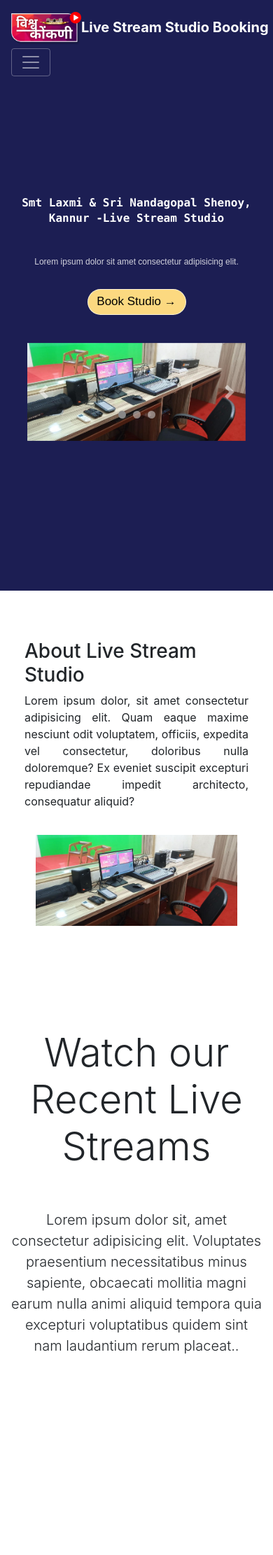
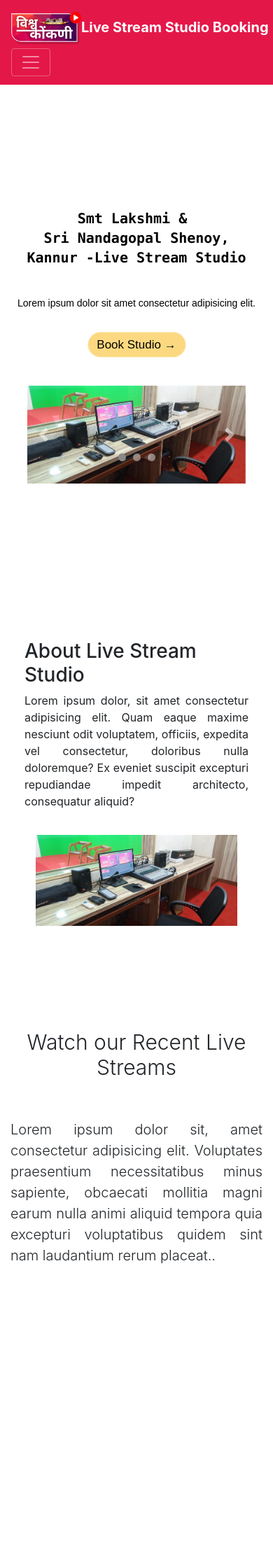
Before and after one commit to nagarajpandith/live-stream-studio-booking, a Django app: page / in a window 390 px wide; the page is wider, and only the part inside the window is pictured. Shown: the top 2222 px of that part at 70% size. Run offline with Django 4.2, Linux system fonts and the light colour scheme; data that the repository does not hold is empty; some libraries are stand-ins or nearby versions.

Commit message:
Responsiveness and created contact form

```diff
--- a/static/css/styles.css
+++ b/static/css/styles.css
@@ -1,3 +1,9 @@
+:root {
+  /* --color-primary: #1c1e53; */
+  --color-primary: #e41749;
+  --color-primary-dark: #cf1644;
+  --color-btn-gold: #fcd980;
+}
 body {
   overflow-x: hidden;
 }
@@ -10,17 +16,15 @@ body {
 }
 ::-webkit-scrollbar-thumb {
   border-radius: 50px;
-  background: #1c1e53;
+  background: var(--color-primary);
 }
 ::-webkit-scrollbar-thumb:hover {
-  background: #1f2392;
+  background: var(--color-primary-dark);
 }
-/*############
-  HEADER
-##############*/
-
+/* Header */
 .header {
-  background-color: #1c1e53;
+  /* background-color: var(--color-primary); */
+  background-color: #fff;
   min-height: 100vh;
   max-height: fit-content;
   font-family: "Source Sans Pro", sans-serif;
@@ -28,11 +32,11 @@ body {
   align-items: center;
   justify-content: center;
 }
-
 .navbar {
   position: fixed;
+  top:0;
   width: 100vw;
-  background-color: #1c1e53;
+  background-color: var(--color-primary);
   padding-top: 0.75rem;
   padding-bottom: 0.75rem;
   color: #fff;
@@ -172,11 +152,12 @@ body {
   align-items: center;
   justify-content: center;
   text-align: center;
-  padding: 0;
+  padding: 0 10;
   margin: 0;
 }
 .header .hero .hero-box {
   width: 100%;
+  margin-left: 120px;
 }
 .header .hero-title {
   margin-top: 20px;
@@ -184,9 +165,9 @@ body {
 
 /* Carousel */
 .carousel {
-  width: 40vw;
+  width: 100vw;
   height: auto;
-  margin: 40px;
+  margin: 40px 20px;
 }
 .carousel .carousel-indicators {
   bottom: 15px;
@@ -205,24 +186,7 @@ body {
 .carousel-indicators li.active {
   background: #888;
 }
-@media (max-width: 1130px) {
-  .header {
-    flex-direction: column;
-  }
-  .header .hero .hero-box {
-    display: flex;
-    flex-direction: column;
-    align-items: center;
-    margin-top: 80px;
-  }
-  .header .hero h1,
-  p {
-    text-align: center;
-  }
-  .carousel {
-    width: 80%;
-  }
-}
+
 /* Nav-Bar */
 
 .header .navbar-nav .nav-link {
@@ -230,80 +194,22 @@ body {
 }
 
 .header .navbar-nav .nav-link:hover {
-  color: #fcd980;
-}
-@media (min-width: 768px) {
-  .header .hero {
-    text-align: left;
-  }
+  color: var(--color-btn-gold);
 }
 
+
 .header .hero h1 {
-  color: #fff;
-  font-size: 35px;
+  color: #000;
+  font-size: 40px;
   margin: 25px 0;
   font-weight: 700;
   line-height: 1.4;
 }
 
-@media (min-width: 992px) {
-  .header .hero h1 {
-    line-height: 1.2;
-  }
-}
-@media (max-width: 1000px) {
-  .header .hero h1 {
-    font-size: 30px;
-  }
-  .hero {
-    padding-top: 100px;
-  }
-}
-@media (max-width: 786px) {
-  .header .hero h1 {
-    font-size: 25px;
-    font-weight: 600;
-  }
-  .hero {
-    padding-top: 80px;
-    width: 80%;
-    text-align: left;
-  }
-}
-@media (max-width: 540px) {
-  .header .hero h1 {
-    font-size: 23px;
-  }
-  .header .hero .hero-box p {
-    font-size: 18px;
-  }
-}
-@media (max-width: 482px) {
-  .header .hero h1 {
-    font-size: 21px;
-  }
-  .header .hero .hero-box p {
-    font-size: 16px;
-  }
-}
-@media (max-width: 444px) {
-  .header .hero h1 {
-    font-size: 18px;
-  }
-  .header .hero .hero-box p {
-    font-size: 14px;
-  }
-}
-@media (max-width: 410px) {
-  .header .hero h1 {
-    font-size: 16px;
-  }
-  .header .hero .hero-box p {
-    font-size: 12px;
-  }
-}
+
 .header .hero p {
-  color: rgba(255, 255, 255, 0.8);
+  /* color: rgba(255, 255, 255, 0.8); */
+  color: #000;
   font-size: 20px;
   margin-bottom: 30px;
   font-weight: 300;
@@ -579,6 +435,179 @@ body {
   width: 45%;
   height: auto;
 }
+
+.vid-box .row .col {
+  display: flex;
+  align-items: center;
+  justify-content: center;
+  padding: 10px 0;
+}
+/* RESPONSIVENESS*/
+@media (min-width: 768px) {
+  .navbar {
+    padding-top: 1rem;
+    padding-bottom: 1rem;
+  }
+}
+@media (min-width: 768px) {
+  .navbar .navbar-collapse {
+    border-color: transparent;
+    margin: 0;
+  }
+}
+@media (min-width: 768px) {
+  .navbar-nav .nav-link {
+    padding-left: 0.7rem;
+    padding-right: 0.7rem;
+  }
+}
+
+@media (min-width: 992px) {
+  .navbar-nav .nav-link {
+    padding-left: 1.2rem;
+    padding-right: 1.2rem;
+  }
+}
+@media (max-width: 1130px) {
+  .display-4{
+    font-size: 40px;
+  }
+  .header {
+    flex-direction: column;
+  }
+  .header .hero h1 {
+    font-size: 60px;
+  }
+  .header .hero .hero-box {
+    margin-left: 0px;
+    display: flex;
+    flex-direction: column;
+    align-items: center;
+    margin-top: 80px;
+  }
+  .header .hero h1,
+  p {
+    text-align: center;
+  }
+  .carousel {
+    width: 80%;
+  }
+}
+@media (min-width: 768px) {
+  .header .hero {
+    text-align: left;
+  }
+}
+@media (min-width: 992px) {
+  .header .hero h1 {
+    line-height: 1.2;
+  }
+}
+@media (max-width: 1000px) {
+  .header .hero h1 {
+    font-size: 35px;
+  }
+  .hero {
+    padding-top: 100px;
+  }
+}
+@media (max-width: 786px) {
+  .header .hero h1 {
+    font-size: 30px;
+    font-weight: 600;
+  }
+  .hero {
+    padding-top: 80px;
+    width: 80%;
+    text-align: left;
+  }
+  .display-4{
+    font-size: 35px;
+  }
+}
+@media (max-width: 540px) {
+  .header .hero h1 {
+    font-size: 26px;
+  }
+  .header .hero .hero-box p {
+    font-size: 18px;
+  }
+}
+@media (max-width: 482px) {
+  .header .hero h1 {
+    font-size: 23px;
+  }
+  .header .hero .hero-box p {
+    font-size: 16px;
+  }
+  .display-4{
+    font-size: 30px;
+  }
+}
+@media (max-width: 444px) {
+  .header .hero h1 {
+    font-size: 20px;
+  }
+  .header .hero .hero-box p {
+    font-size: 14px;
+  }
+}
+
+@media (min-width: 768px) {
+  .nav-custom-left {
+    margin-left: 5%;
+  }
+  .navbar-nav > li > a {
+    padding-top: 10px;
+    padding-bottom: 10px;
+  }
+  .contact-page .col-sm-6 {
+    padding-left: 30px;
+    padding-right: 30px;
+  }
+}
+
+@media (max-width: 768px) {
+  .navbar-custom {
+    -moz-box-shadow: 0 2px 2px rgba(0, 0, 0, 0.1);
+    -webkit-box-shadow: 0 2px 2px rgba(0, 0, 0, 0.1);
+    box-shadow: 0 2px 2px rgba(0, 0, 0, 0.1);
+  }
+  .screen-space {
+    margin: 0px auto 50px auto;
+  }
+  .feature-detail {
+    padding: 0px 0px 50px 30px !important;
+  }
+  .footer h5 {
+    margin-top: 30px;
+  }
+}
+
+@media only screen and (min-width: 768px) and (max-width: 991px) {
+  .blog-wrapper .blog-item {
+    width: 50%;
+  }
+  .navbar-custom .navbar-nav li a {
+    font-size: 12px;
+  }
+  .blog-detail-box {
+    padding-right: 0px;
+  }
+}
+@media only screen and (min-width: 767px) and (max-width: 991px) {
+}
+@media (max-width: 767px) {
+  .blog-wrapper .blog-item {
+    width: 100%;
+  }
+  .logo {
+    margin-top: 7px;
+  }
+  .blog-detail-box {
+    padding-right: 0px;
+  }
+}
 @media (max-width: 780px) {
   .footer-social {
     flex-direction: column;
--- a/studio/urls.py
+++ b/studio/urls.py
@@ -1,5 +1,5 @@
 from django.urls import path
-from .views import HomeTemplateView, BookingTemplateView, ManageBookingTemplateView
+from .views import HomeTemplateView, BookingTemplateView, ManageBookingTemplateView,ContactUsTemplateView
 from django.contrib import admin
 #Admin Cutomization
 admin.site.site_header="Studio Booking"
@@ -8,6 +8,7 @@ admin.site.index_title = "Welcome to Studio Bookings Dashboard"
 
 urlpatterns = [
     path("", HomeTemplateView.as_view(), name="home"),
+    path("contact-us/", ContactUsTemplateView.as_view(), name="contact"),
     path("make-a-booking/", BookingTemplateView.as_view(), name="booking"),
     path("manage-bookings/", ManageBookingTemplateView.as_view(), name="manage"),
 ]
--- a/studio/views.py
+++ b/studio/views.py
@@ -13,22 +13,6 @@ from django.template.loader import render_to_string, get_template
 
 class HomeTemplateView(TemplateView):
     template_name = "index.html"
-
-    def post(self, request):
-        name = request.POST.get("name")
-        email = request.POST.get("email")
-        message = request.POST.get("message")
-
-        email = EmailMessage(
-            subject= f"{name} from Live Stream Studio.",
-            body=message,
-            from_email=settings.EMAIL_HOST_USER,
-            to=[settings.EMAIL_HOST_USER],
-            reply_to=[email]
-        )
-        email.send()
-        return HttpResponse("Email sent successfully!")
-
 
 class BookingTemplateView(TemplateView):
     template_name = "booking.html"
@@ -108,3 +92,21 @@ class ManageBookingTemplateView(ListView):
     #Custom 404
     def error_404(request, exception):
         return render(request, '404.html')
+
+class ContactUsTemplateView(TemplateView):
+    template_name="contactUs.html"
+
+    def post(self, request):
+        name = request.POST.get("name")
+        email = request.POST.get("email")
+        message = request.POST.get("message")
+
+        email = EmailMessage(
+            subject= f"{name} from Live Stream Studio.",
+            body=message,
+            from_email=settings.EMAIL_HOST_USER,
+            to=[settings.EMAIL_HOST_USER],
+            reply_to=[email]
+        )
+        email.send()
+        return HttpResponse("Email sent successfully!")
--- a/templates/index.html
+++ b/templates/index.html
@@ -1,12 +1,18 @@
-{% extends 'base.html' %}
-{% load static %}
-{% block cta %}
+{% extends 'base.html' %} {% load static %} {% block cta %}
 <div class="header">
   <div class="container hero">
     <div class="hero-box">
-    <pre><h1 class="my-20 hero-title">Smt Laxmi & Sri Nandagopal Shenoy,<br/>Kannur -Live Stream Studio</h1></pre>
-    <p class="hero-subtitle"> Lorem ipsum dolor sit amet consectetur adipisicing elit. </p>
-        <a href="{% url 'booking' %}" style="background-color: #FCD980; color: #000; font-size: 17px;"class="btn btn-light btn-lg action-button" type="button">Book Studio &#8594;</a>
+      <pre><h1 class="my-20 hero-title">Smt Lakshmi & <br/>Sri Nandagopal Shenoy,<br/>Kannur -Live Stream Studio</h1></pre>
+      <p class="hero-subtitle">
+        Lorem ipsum dolor sit amet consectetur adipisicing elit.
+      </p>
+      <a
+        href="{% url 'booking' %}"
+        style="background-color: #fcd980; color: #000; font-size: 17px"
+        class="btn btn-light btn-lg action-button"
+        type="button"
+        >Book Studio &#8594;</a
+      >
     </div>
   </div>
   <div
@@ -66,124 +72,106 @@
     </a>
   </div>
 </div>
-{% endblock cta %}
-
-{% block content %}
+{% endblock cta %} {% block content %}
 <section class="container" id="about">
   <div class="about-content">
     <h3>About Live Stream Studio</h3>
-    <p style="text-align: justify;">Lorem ipsum dolor, sit amet consectetur adipisicing elit. Quam eaque maxime nesciunt odit voluptatem, officiis, expedita vel consectetur, doloribus nulla doloremque? Ex eveniet suscipit excepturi repudiandae impedit architecto, consequatur aliquid?</p>
+    <p style="text-align: justify">
+      Lorem ipsum dolor, sit amet consectetur adipisicing elit. Quam eaque
+      maxime nesciunt odit voluptatem, officiis, expedita vel consectetur,
+      doloribus nulla doloremque? Ex eveniet suscipit excepturi repudiandae
+      impedit architecto, consequatur aliquid?
+    </p>
   </div>
-  <img src="../static/img/4.jpg" class="p-10" alt="studio">
+  <img src="../static/img/4.jpg" class="p-10" alt="studio" />
 </section>
 
-<section class="container py-5"  style="margin-block:100px;" id="team">
-    <div class="row text-center ">
+<section class="container py-5" style="margin-block: 100px" id="team">
+  <div class="row text-center">
     <div class="col-lg-8 mx-auto">
       <h1 class="display-4">Watch our Recent Live Streams</h1>
-            <p class="lead py-5">Lorem ipsum dolor sit, amet consectetur adipisicing elit. Voluptates praesentium necessitatibus minus sapiente, obcaecati mollitia magni earum nulla animi aliquid tempora quia excepturi voluptatibus quidem sint nam laudantium rerum placeat..
+      <p class="lead py-5" style="text-align: justify">
+        Lorem ipsum dolor sit, amet consectetur adipisicing elit. Voluptates
+        praesentium necessitatibus minus sapiente, obcaecati mollitia magni
+        earum nulla animi aliquid tempora quia excepturi voluptatibus quidem
+        sint nam laudantium rerum placeat..
       </p>
     </div>
   </div>
   <div class="container vid-box">
     <div class="row">
       <div class="col">
-          <iframe class="latestVideoEmbed " vnum='0' cid="UCQa87yJ71wov2SZGhnyIBxg" width="500" height="340" frameborder="0" allowfullscreen></iframe>
+        <iframe
+          class="latestVideoEmbed"
+          vnum="0"
+          cid="UCQa87yJ71wov2SZGhnyIBxg"
+          width="500"
+          height="340"
+          frameborder="0"
+          allowfullscreen
+        ></iframe>
       </div>
       <div class="col">
-          <iframe class="latestVideoEmbed" vnum='1' cid="UCQa87yJ71wov2SZGhnyIBxg" width="500" height="340" frameborder="0" allowfullscreen></iframe>
+        <iframe
+          class="latestVideoEmbed"
+          vnum="1"
+          cid="UCQa87yJ71wov2SZGhnyIBxg"
+          width="500"
+          height="340"
+          frameborder="0"
+          allowfullscreen
+        ></iframe>
       </div>
       <div class="col">
-          <iframe class="latestVideoEmbed" vnum='2' cid="UCQa87yJ71wov2SZGhnyIBxg" width="500" height="340" frameborder="0" allowfullscreen></iframe>
+        <iframe
+          class="latestVideoEmbed"
+          vnum="2"
+          cid="UCQa87yJ71wov2SZGhnyIBxg"
+          width="500"
+          height="340"
+          frameborder="0"
+          allowfullscreen
+        ></iframe>
       </div>
       <div class="col">
-          <iframe class="latestVideoEmbed" vnum='3' cid="UCQa87yJ71wov2SZGhnyIBxg" width="500" height="340" frameborder="0" allowfullscreen></iframe>
+        <iframe
+          class="latestVideoEmbed"
+          vnum="3"
+          cid="UCQa87yJ71wov2SZGhnyIBxg"
+          width="500"
+          height="340"
+          frameborder="0"
+          allowfullscreen
+        ></iframe>
       </div>
     </div>
   </div>
   <script src="https://ajax.googleapis.com/ajax/libs/jquery/2.1.1/jquery.min.js"></script>
   <script>
-    var reqURL = "https://api.rss2json.com/v1/api.json?rss_url=" + encodeURIComponent("https://www.youtube.com/feeds/videos.xml?channel_id=");
+    var reqURL =
+      "https://api.rss2json.com/v1/api.json?rss_url=" +
+      encodeURIComponent(
+        "https://www.youtube.com/feeds/videos.xml?channel_id="
+      );
     function loadVideo(iframe) {
-    $.getJSON(reqURL + iframe.getAttribute('cid'),
-    function(data) {
-      var videoNumber = (iframe.getAttribute('vnum') ? Number(iframe.getAttribute('vnum')) : 0);
+      $.getJSON(reqURL + iframe.getAttribute("cid"), function (data) {
+        var videoNumber = iframe.getAttribute("vnum")
+          ? Number(iframe.getAttribute("vnum"))
+          : 0;
         var link = data.items[videoNumber].link;
         id = link.substr(link.indexOf("=") + 1);
-      iframe.setAttribute("src", "https://youtube.com/embed/" + id + "?controls=0&autoplay=1");
+        iframe.setAttribute(
+          "src",
+          "https://youtube.com/embed/" + id + "?controls=0&autoplay=1"
+        );
+      });
     }
-      );
-      }
-      var iframes = document.getElementsByClassName('latestVideoEmbed');
+    var iframes = document.getElementsByClassName("latestVideoEmbed");
     for (var i = 0, len = iframes.length; i < len; i++) {
       loadVideo(iframes[i]);
     }
   </script>
-
-</section><!-- End -->
-
-<section id="contact" class="footer-contact pt-4 m-0">
-    <div class="container">
-        <div class="row">
-          <div class="col-sm-6" style="padding: 10px;">
-            <div class="contact-map">
-              <iframe src="https://www.google.com/maps/embed?pb=!1m14!1m8!1m3!1d15556.395209339667!2d74.875267!3d12.901368!3m2!1i1024!2i768!4f13.1!3m3!1m2!1s0x0%3A0xfeef55fa11a155b0!2sWorld%20Konkani%20Centre!5e0!3m2!1sen!2sin!4v1643040522255!5m2!1sen!2sin"  frameborder="0" scrolling="no" marginheight="0" marginwidth="0" style="width: 100%; height: 360px;"></iframe>
-            </div>
-          </div><!-- end col -->
-
-          <!-- Contact form -->
-          <div class="col-sm-6" style="padding: 10px;">
-
-            <form role="form" name="ajax-form" id="ajax-form" method="post" class="form-main contact-form" action="{% url 'home' %}">
-            {% csrf_token %}
-          <h3>Contact us</h3>
-
-              <div class="form-group ">
-                <label for="name2">Name</label>
-                <input class="form-control" id="name2" name="name" type="text" placeholder="Name" required>
-                <div class="error" id="err-name" style="display: none;">Please enter name</div>
-              </div> <!-- /Form-name -->
-
-              <div class="form-group">
-                <label for="email2">Email</label>
-                <input class="form-control" id="email2" name="email" type="text" placeholder="E-mail" required>
-                <div class="error" id="err-emailvld" style="display: none;">E-mail is not a valid format</div>
-              </div> <!-- /Form-email -->
-
-              <div class="form-group">
-                <label for="message2">Message</label>
-                <textarea class="form-control" id="message2" name="message" rows="5" placeholder="Enter your Message here" required></textarea>
-
-                <div class="error" id="err-message" style="display: none;">Please enter message</div>
-              </div> <!-- /col -->
-
-              <div class="row">
-                  <button type="submit" class="btn btn-primary btn-shadow btn-rounded w-md ml-auto btn-send-mail" style="margin: 0 20px;" id="send">Send</button>
-                </div> <!-- /col -->
-              </div> <!-- /row -->
-
-            </form> <!-- /form -->
-          </div> <!-- end col -->
-
-        </div> <!-- end row -->
-        <div class="footer-social">
-          <div class="footer-social-contact">
-            <div><i class="fas fa-envelope"></i><span>example@mail.com</span></div>
-            <div><i class="fas fa-phone-square-alt"></i><span>1234567890</span></div>
-          </div>
-          <div class="footer-social-links">
-            <ul>
-              <li><a href="#"><i class="fab fa-facebook-square"></i></a></li>
-              <li><a href="#"><i class="fab fa-twitter-square"></i></a></li>
-              <li><a href="#"><i class="fab fa-instagram-square"></i></a></li>
-              <li><a href="#"><i class="fab fa-linkedin"></i></a></li>
-            </ul>
-          </div>
-        </div>
-      </div>
-      <div class="footer-cc">
-        <p>	&copy;copyright 2022, world konkani center, Manglore</p>
-      </div>
 </section>
+<!-- End -->
 
 {% endblock content %}
```
Also changed, not shown: other parts of static/css/styles.css (+18 -98 lines), templates/base.html (+48 -5 lines), templates/booking.html (+5 -2 lines), templates/contactUs.html (added, +45 -0 lines), templates/manage-bookings.html (+11 -7 lines). Lines whose indentation alone changed are shown as unchanged.
